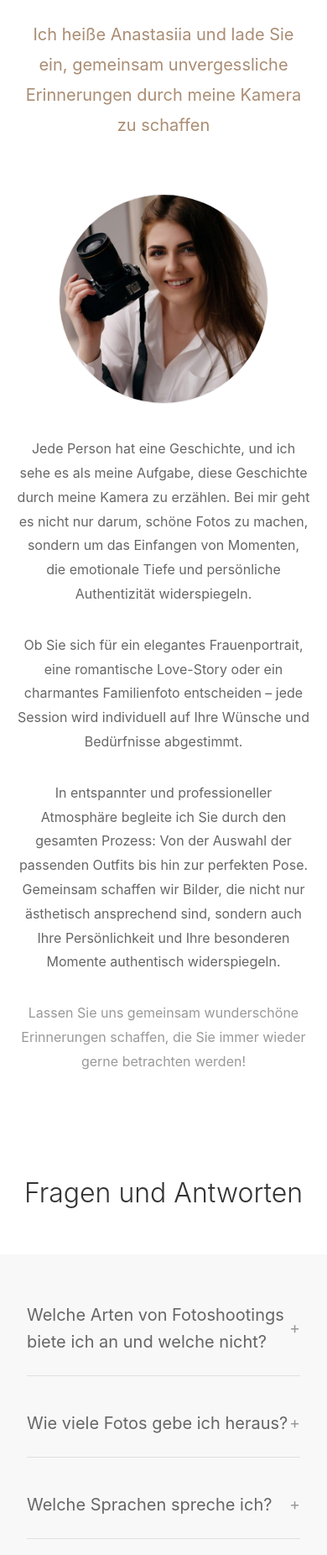
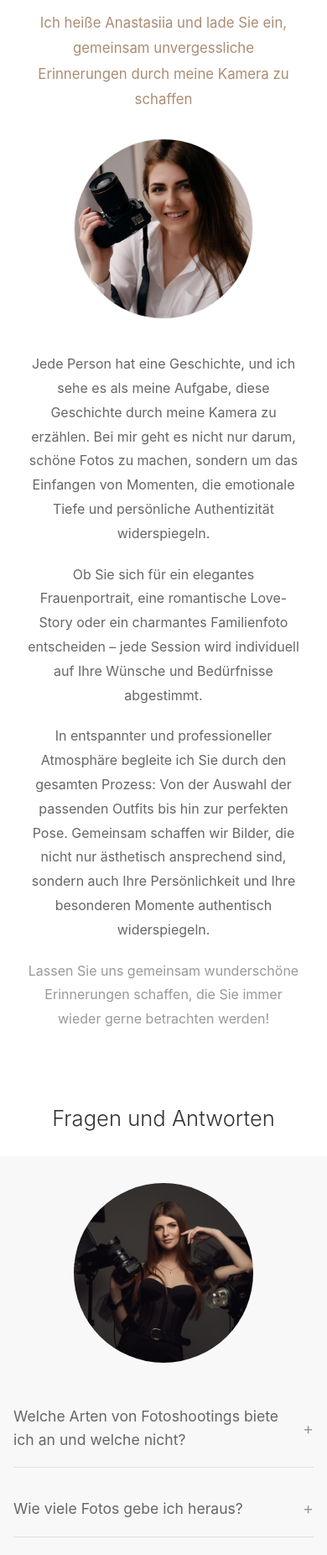
Before and after one commit to photos-av/photos-av.github.io, a plain HTML site: page index.html in a window 390 px wide. Shown: the part 148-2000 px from the top of the page at 84% size. Drawn offline with Linux system fonts and the light colour scheme.

Commit message:
adaptive

```diff
--- a/index.html
+++ b/index.html
@@ -144,8 +144,8 @@
         }
 
         .profile-image img {
-            width: 300px;
-            height: 300px;
+            width: 350px;
+            height: 350px;
             border-radius: 50%;
             object-fit: cover;
             border: 1px solid #f0f0f0;
@@ -203,36 +203,6 @@
 
         .copyright {
             color: #ccc;
-        }
-
-        @media (max-width: 768px) {
-            .nav-links {
-                gap: 1.5rem;
-            }
-
-            .nav-links a {
-                font-size: 0.8rem;
-            }
-
-            .hero h1 {
-                font-size: 2rem;
-            }
-
-            .profile-section {
-                flex-direction: column;
-                text-align: center;
-                gap: 2rem;
-            }
-
-            .profile-placeholder,
-            .profile-image img {
-                width: 250px;
-                height: 250px;
-            }
-
-            main {
-                padding: 2rem 0;
-            }
         }
 
         /* FAQ Accordion Styles */
@@ -339,34 +309,189 @@
             transform: rotate(45deg);
         }
 
+        /* ── Responsive ─────────────────────────────── */
+
+        /* Tablet */
+        @media (max-width: 1024px) {
+            .profile-section {
+                gap: 2.5rem;
+                max-width: 100%;
+            }
+
+            .profile-image img {
+                width: 240px;
+                height: 240px;
+            }
+
+            .faq-content-wrapper {
+                gap: 2.5rem;
+                padding: 0 2rem;
+            }
+
+            .faq-image {
+                width: 380px;
+                height: auto;
+            }
+
+            .faq-image img {
+                width: 380px;
+                height: 380px;
+            }
+
+            .faq-content {
+                min-height: 500px;
+            }
+        }
+
+        /* Mobile */
         @media (max-width: 768px) {
+            /* Typography */
+            h1 { font-size: 2rem; }
+            h2 { font-size: 1.6rem; }
+            h3 { font-size: 1.1rem; }
+
+            /* Nav */
+            .nav-links {
+                gap: 1.5rem;
+            }
+
+            .nav-links a {
+                font-size: 0.75rem;
+                letter-spacing: 0.5px;
+            }
+
+            /* Main */
+            main {
+                padding: 2.5rem 0 1rem;
+            }
+
+            /* Hero */
+            .hero {
+                padding: 0 1rem;
+            }
+
+            .hero h1 {
+                margin-bottom: 1.25rem;
+            }
+
+            .intro-text {
+                font-size: 1.05rem !important;
+                margin-bottom: 2rem;
+            }
+
+            /* Profile */
+            .profile-section {
+                flex-direction: column;
+                text-align: center;
+                gap: 2rem;
+                padding: 0 1rem;
+                margin-top: 2rem;
+                margin-bottom: 2rem;
+            }
+
+            .profile-image img,
+            .profile-placeholder {
+                width: 65vw;
+                height: 65vw;
+            }
+
+            .profile-text {
+                margin-bottom: 1.25rem;
+            }
+
+            /* FAQ */
+            .faq-section {
+                padding-top: 0 !important;
+                padding-bottom: 0 !important;
+            }
+
+            .faq-title {
+                font-size: 1.6rem;
+                margin-bottom: 1.5rem;
+                padding: 0 1rem;
+            }
+
             .faq-container {
                 padding: 2rem 0;
             }
 
             .faq-content-wrapper {
                 flex-direction: column;
-                gap: 2rem;
-                padding: 0 2rem;
+                gap: 0;
+                padding: 0 1.25rem;
+            }
+
+            .faq-content {
+                order: 2;
+                min-height: unset;
             }
 
             .faq-image {
+                order: 1;
                 width: 100%;
-                max-width: 300px;
-                margin: 0 auto;
-                order: 2;
-            }
-
-            .faq-content {
-                order: 1;
+                height: auto;
+                margin: 0 auto 2rem;
+                display: flex;
+                align-items: center;
+                justify-content: center;
             }
 
             .faq-image img {
-                height: 300px;
+                width: 65vw;
+                height: 65vw;
+                border-radius: 50%;
+                object-fit: cover;
             }
 
-            .faq-title {
-                font-size: 2rem;
+            .faq-question {
+                padding: 1.1rem 0;
+            }
+
+            .faq-item.active .faq-answer {
+                max-height: 300px;
+            }
+
+            /* Footer */
+            footer {
+                padding: 1.5rem 0;
+            }
+
+            .footer-links {
+                display: flex;
+                justify-content: center;
+                gap: 1.5rem;
+                margin-bottom: 0.75rem;
+            }
+
+            .footer-links a {
+                margin: 0;
+                font-size: 0.75rem;
+            }
+        }
+
+        /* Small phones */
+        @media (max-width: 480px) {
+            h1 { font-size: 1.75rem; }
+            h2 { font-size: 1.4rem; }
+
+            .container {
+                padding: 0 1rem;
+            }
+
+            .profile-image img,
+            .profile-placeholder {
+                width: 55vw;
+                height: 55vw;
+            }
+
+            .faq-content-wrapper {
+                padding: 0 1rem;
+            }
+
+            .faq-image,
+            .faq-image img {
+                width: 55vw;
+                height: 55vw;
             }
         }
     </style>
```
